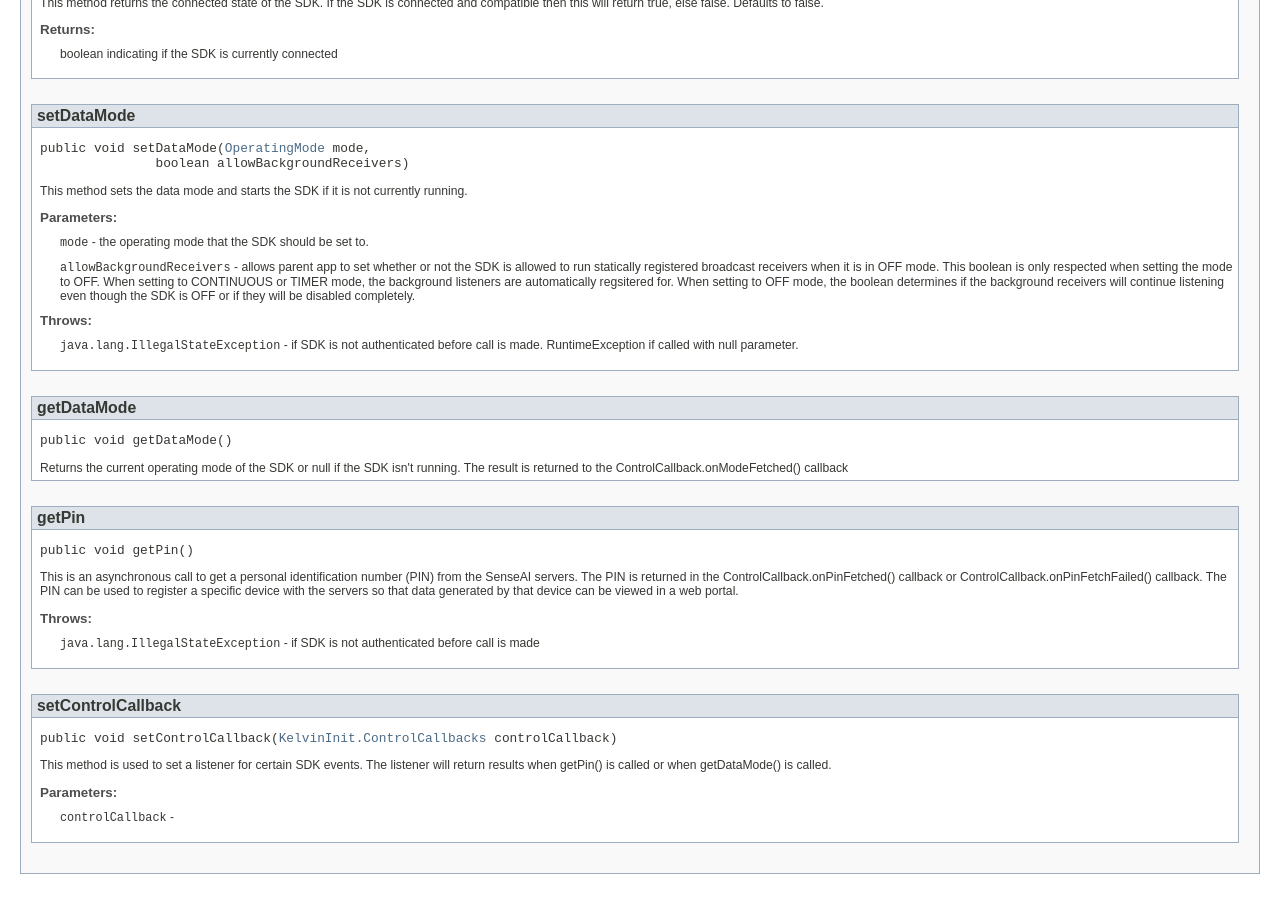
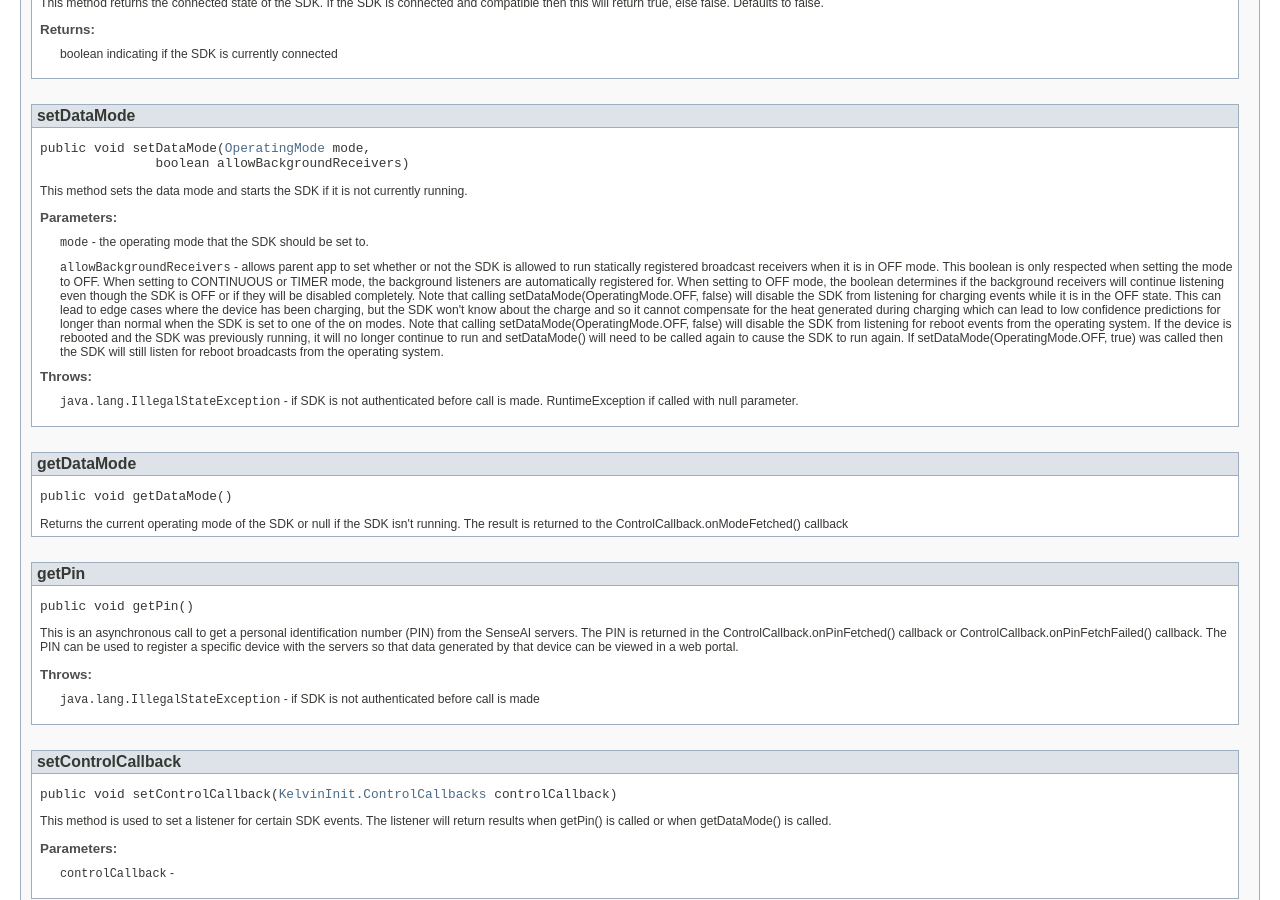
Before and after one commit to SenseAI/SenseAI.github.io, a Jekyll site: the page Archive/io/senseai/kelvinsdk/KelvinInit.html, which Jekyll copies as it is, in a window 1280 px wide and 900 px high, scrolled down 2000 px. Built offline with Jekyll 4.4.1, drawn with Linux system fonts in a browser that asks for light colours.

Commit message:
updated the KelvinInit.html with more documentation for setDateMode() method

```diff
--- a/Archive/io/senseai/kelvinsdk/KelvinInit.html
+++ b/Archive/io/senseai/kelvinsdk/KelvinInit.html
@@ -2,7 +2,7 @@
 <!-- NewPage -->
 <html lang="en">
 <head>
-<!-- Generated by javadoc (version 1.7.0_79) on Wed Jan 13 09:41:34 CST 2016 -->
+<!-- Generated by javadoc (version 1.7.0_79) on Wed Jan 13 10:08:28 CST 2016 -->
 <title>KelvinInit</title>
 <meta name="date" content="2016-01-13">
 <link rel="stylesheet" type="text/css" href="../../../stylesheet.css" title="Style">
@@ -252,9 +252,25 @@ extends java.lang.Object</pre>
                                  statically registered broadcast receivers when it is in OFF mode.
                                  This boolean is only respected when setting the mode to OFF.
                                  When setting to CONTINUOUS or TIMER mode, the background listeners
-                                 are automatically regsitered for. When setting to OFF mode, the
+                                 are automatically registered for. When setting to OFF mode, the
                                  boolean determines if the background receivers will continue listening
-                                 even though the SDK is OFF or if they will be disabled completely.</dd>
+                                 even though the SDK is OFF or if they will be disabled completely.
+
+                                 Note that calling setDataMode(OperatingMode.OFF, false) will
+                                 disable the SDK from listening for charging events while it is
+                                 in the OFF state. This can lead to edge cases where the device
+                                 has been charging, but the SDK won't know about the charge and
+                                 so it cannot compensate for the heat generated during charging
+                                 which can lead to low confidence predictions for longer than
+                                 normal when the SDK is set to one of the on modes.
+
+                                 Note that calling setDataMode(OperatingMode.OFF, false) will
+                                 disable the SDK from listening for reboot events from the operating
+                                 system. If the device is rebooted and the SDK was previously
+                                 running, it will no longer continue to run and setDataMode() will
+                                 need to be called again to cause the SDK to run again. If
+                                 setDataMode(OperatingMode.OFF, true) was called then the SDK will
+                                 still listen for reboot broadcasts from the operating system.</dd>
 <dt><span class="strong">Throws:</span></dt>
 <dd><code>java.lang.IllegalStateException</code> - if SDK is not authenticated before call is made.
          RuntimeException if called with null parameter.</dd></dl>
```
